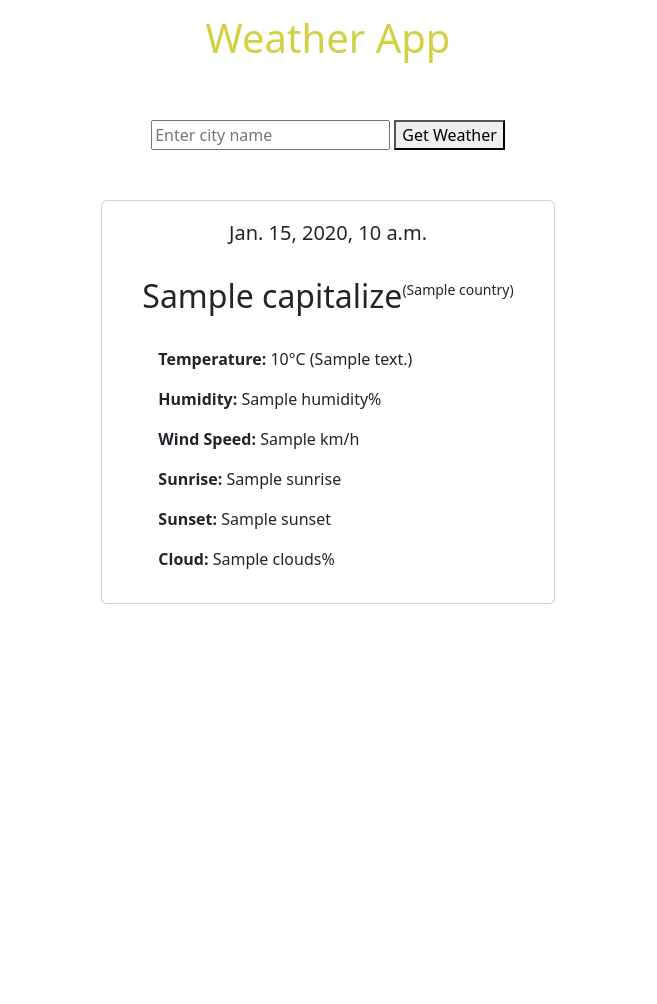
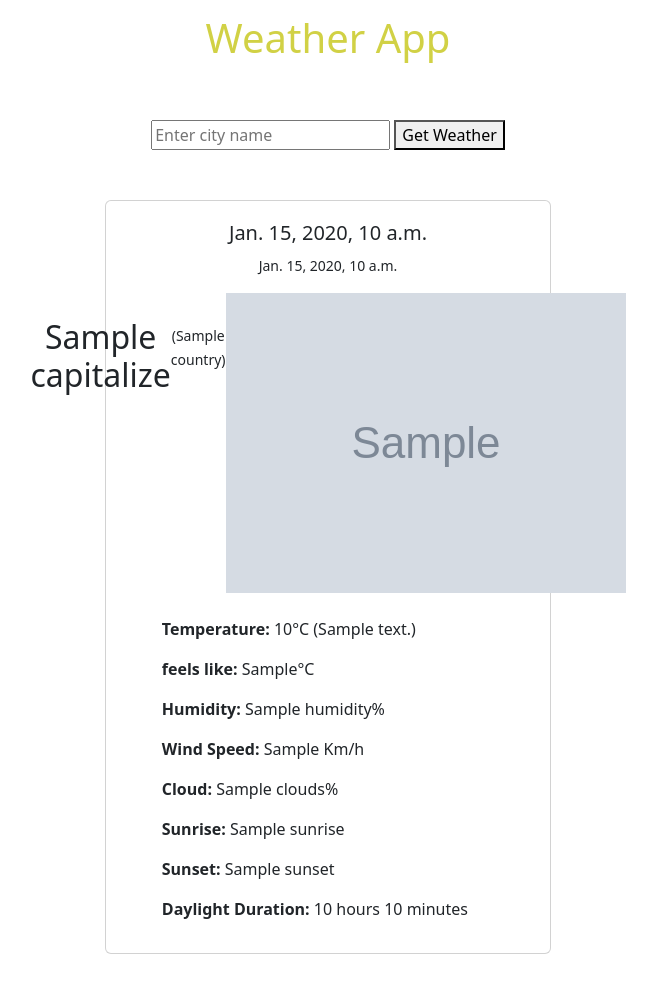
Before and after one commit to jon11L/Weather_app, a Django app: template templates/main/home.html in a window 1280 px wide. Shown: the part 136-1140 px from the top of the page, without its empty margins (312-969 px from the left). Before the commit the page ends 740 px from the top, so only its background shows below. Run offline with Django 5.2, Linux system fonts and the light colour scheme; the template is opened without the code that fills it: most values are stand-ins (such as "Sample title", 1, 10 or a date in 2020); grey boxes marked "Sample" are stand-in pictures.

```diff
--- a/templates/main/home.html
+++ b/templates/main/home.html
@@ -33,22 +33,32 @@
 
         {% if weather_data %}
 
-        <div class="card" style="margin: 50px; padding:  0px 40px;">
-            <h5 style="padding-top: 20px; text-align: center;">{{ weather_data.today }} </h5>
-            <br>
-
-            <div class="card-title"  style="display: inline-flex; justify-content: center;">
-                <h2>{{ weather_data.city.capitalize }}</h2>
-                <p><small>({{ weather_data.country }})</small></p>
+        <div class="card" style="margin: 50px; padding:  0px 40px; width: 40%; text-align: center;">
+            <div>
+                <h5 style="padding-top: 20px;">{{ weather_data.today }} </h5>
+                <p><small>{{ weather_data.current_time }}</small></p>
             </div>
 
+            <div class="card-title" style="display: flex; justify-content: center;">
+                <h2 style="margin-top: 25px;">{{ weather_data.city.capitalize }}</h2>
+                <p style="margin-top: 30px;"><small>({{ weather_data.country }})</small></p>
+                <img src="{{ weather_data.icon }}" style="width: fit-content;" alt="Weather Icon">
+            </div>
+
+
             <div class="card-body">
-                <p><strong>Temperature:</strong> {{ weather_data.temperature }}°C  ({{ weather_data.description }})</p>
-                <p><strong>Humidity:</strong> {{ weather_data.humidity }}%</p>
-                <p><strong>Wind Speed:</strong> {{ weather_data.wind_speed }} km/h</p>
-                <p><strong>Sunrise:</strong> {{ weather_data.sunrise }}</p>
-                <p><strong>Sunset:</strong> {{ weather_data.sunset }}</p>
-                <p><strong>Cloud:</strong> {{ weather_data.clouds }}% </p>
+                <div style="display: flex; flex-wrap: wrap; text-align: left;  justify-content:start;">
+                    <p style="margin-right: 25px;"><strong>Temperature:</strong> {{ weather_data.temperature }}°C  ({{ weather_data.description }})</p>
+                    <br>
+                    <p><strong>feels like:</strong> {{ weather_data.feels_like }}°C</p>
+
+                    <p style="margin-right: 25px;"><strong>Humidity:</strong> {{ weather_data.humidity }}%</p>
+                    <p style="margin-right: 25px;"><strong>Wind Speed:</strong> {{ weather_data.wind_speed }} Km/h</p>
+                    <p><strong>Cloud:</strong> {{ weather_data.clouds }}% </p>
+                    <p style="margin-right: 25px;"><strong>Sunrise:</strong> {{ weather_data.sunrise }}</p>
+                    <p><strong>Sunset:</strong> {{ weather_data.sunset }}</p>
+                    <p style="margin-right: 25px;"><strong>Daylight Duration:</strong> {{ weather_data.daylight_hours }} hours {{ weather_data.daylight_minutes }} minutes</p>
+                </div>
             </div>
 
         </div>
```
Also changed, not shown: main/views.py (+39 -14 lines).
